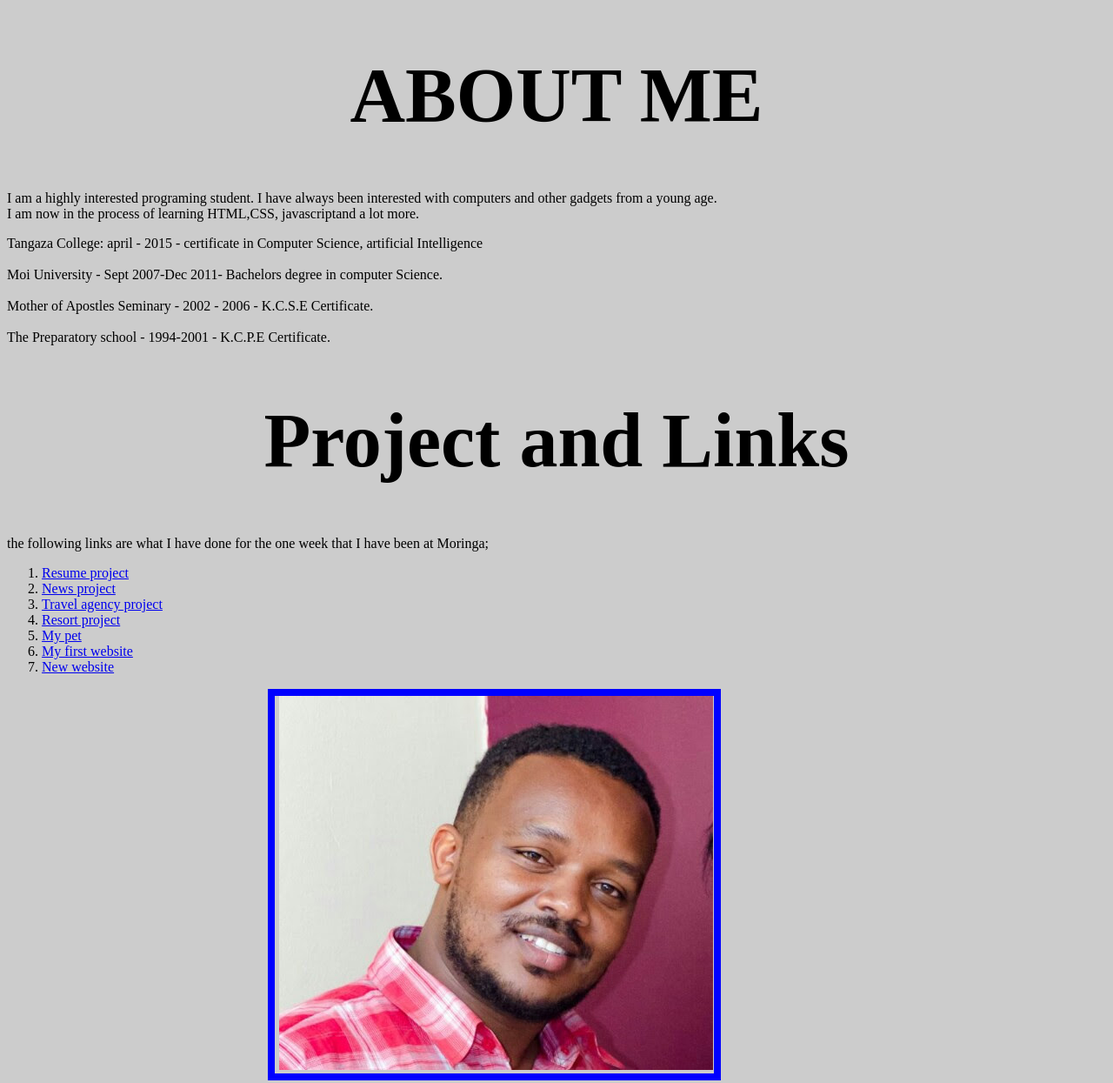
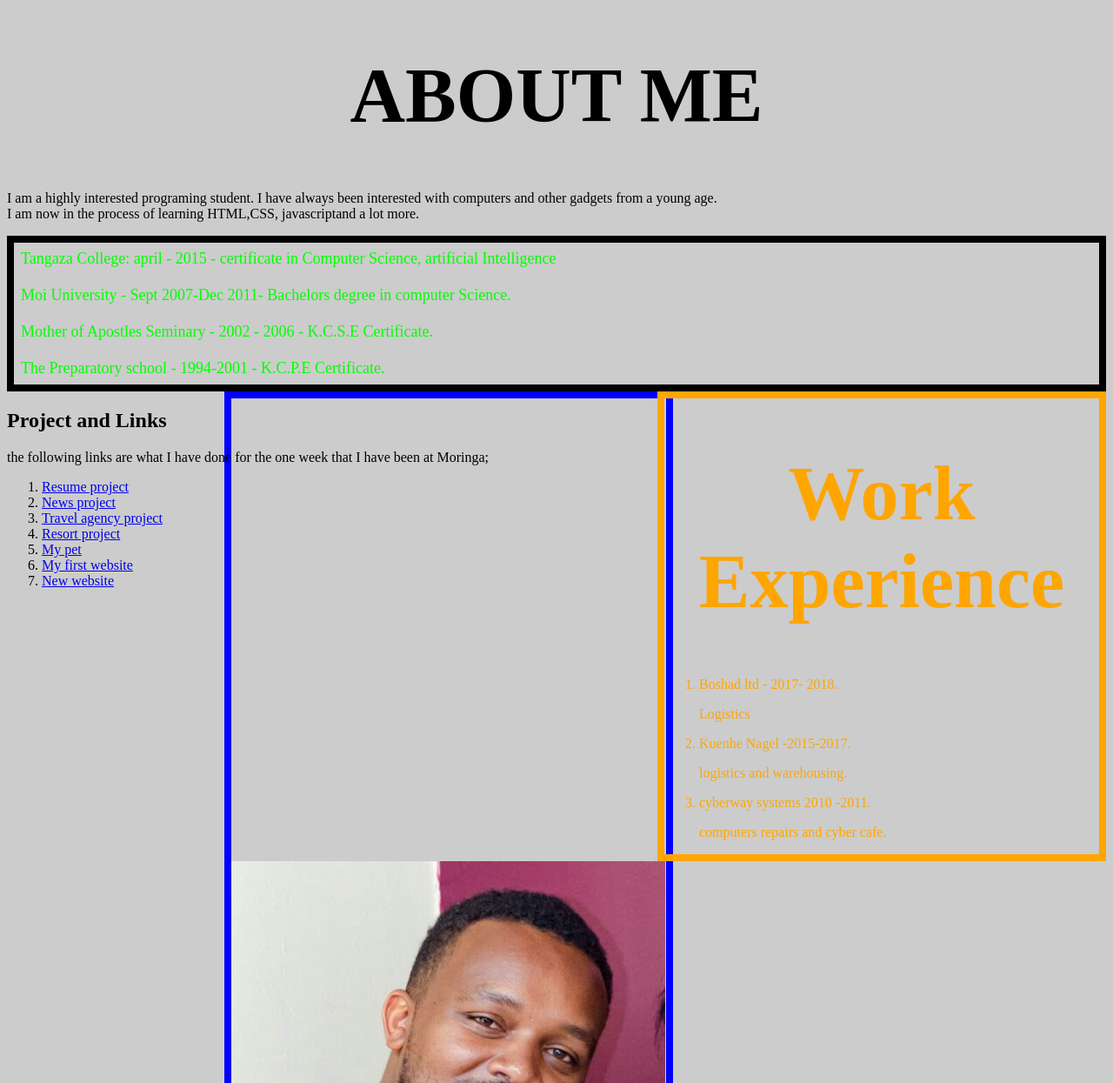
Before and after one commit to phaxier/portfolio, a plain HTML site: page portfolio.html in a window 1280 px wide. Shown: the top 1245 px of the page at 87% size. Drawn offline with Linux system fonts and the light colour scheme.

Commit message:
changes in portfolio

```diff
--- a/css/styles.css
+++ b/css/styles.css
@@ -11,12 +11,22 @@ p.am{
 .image1{
   border:8px solid blue;
   width: 500px;
-  padding-left: 5px;
-  margin-left: 300px;
+  margin-left: 250px;
+
 }
 .education{
-  border: 8px solid green;
+  float: bottom;
+  padding: 8px;
+  font-size: 18px;
+  color: lime;
+  border:8px solid black;
+}
+.projects{
   float: left;
-  font-size: 20px;
-  color: white;
 }
+.work{
+  border:8px solid orange;
+  float: right;
+  width: 500px;
+  color: orange;
+}
--- a/portfolio.html
+++ b/portfolio.html
@@ -12,7 +12,7 @@
 <p>I am a highly interested programing student. I have always been interested with computers and other gadgets from a young age.<br>
 I am now in the process of learning HTML,CSS, javascriptand a lot more.</p>
 </div>
-<div class="Education">
+<div class="education">
   Tangaza College: april - 2015 -
     certificate in Computer Science, artificial Intelligence <br><br>
     Moi University - Sept 2007-Dec 2011- Bachelors degree in computer Science. <br><br>
@@ -21,7 +21,7 @@ I am now in the process of learning HTML,CSS, javascriptand a lot more.</p>
 
 </div>
 <div class="projects">
-  <h1>Project and Links</h1>
+  <h2>Project and Links</h2>
   <p>the following links are what I have done for the one week that I have been at Moringa;
     <ol>
       <li><a href="https://github.com/phaxier">Resume project</a></li>
@@ -31,16 +31,16 @@ I am now in the process of learning HTML,CSS, javascriptand a lot more.</p>
       <li><a href="git@github.com:phaxier/my-pet.git">My pet</a></li>
       <li><a href="git@github.com:phaxier/firstwebsites.git">My first website</a></li>
       <li><a href="git@github.com:phaxier/new-website.git">New website</a></li>
-
-
-
     </ol>
-
-
-
-
 </div>
-
+<div class="work">
+<h1>Work Experience</h1>
+<ol>
+  <li>Boshad ltd - 2017- 2018.<br><p>Logistics</p></li>
+  <li>Kuenhe Nagel -2015-2017. <br><p>logistics and warehousing.</p></li>
+  <li>cyberway systems 2010 -2011. <br><p>computers repairs and cyber cafe.</p></li>
+</ol>
+</div>
 <div class="image1">
 
 <img src="images/kos.jpg" alt="my passport photo.">
```
